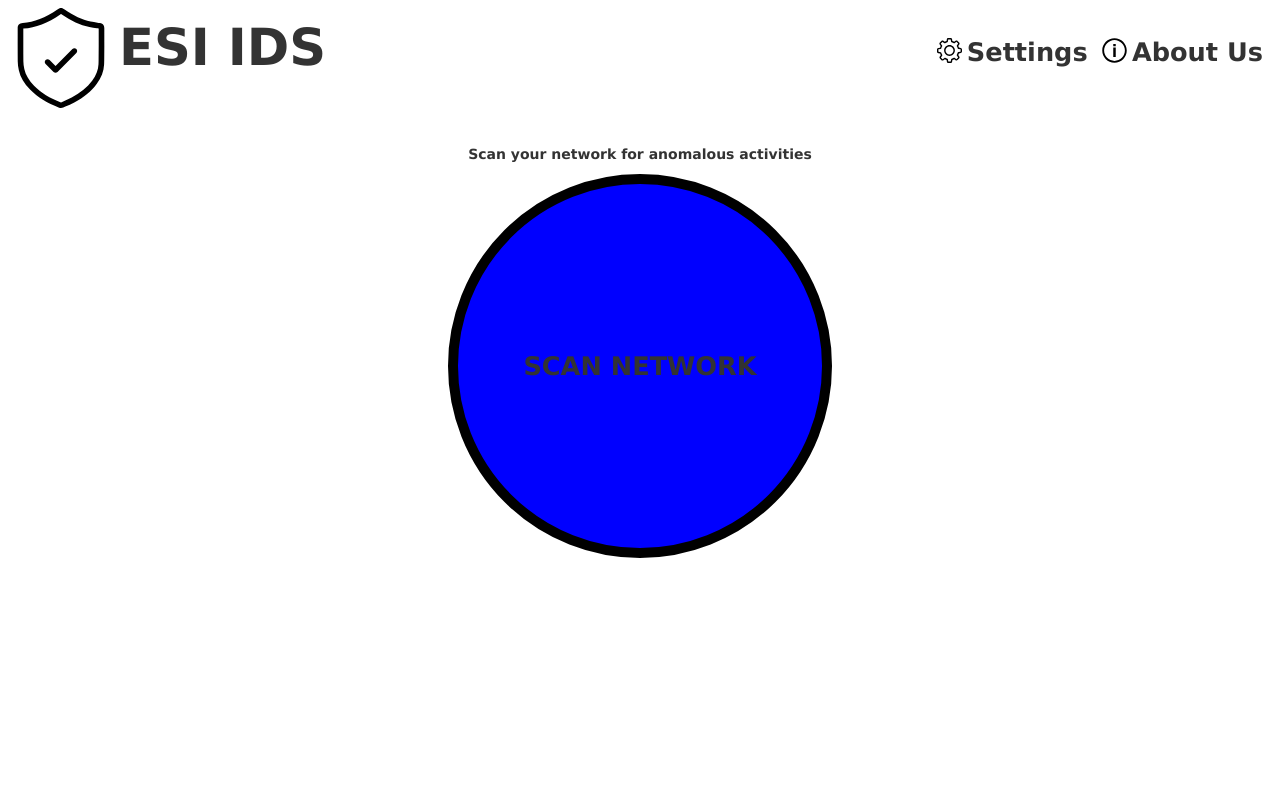
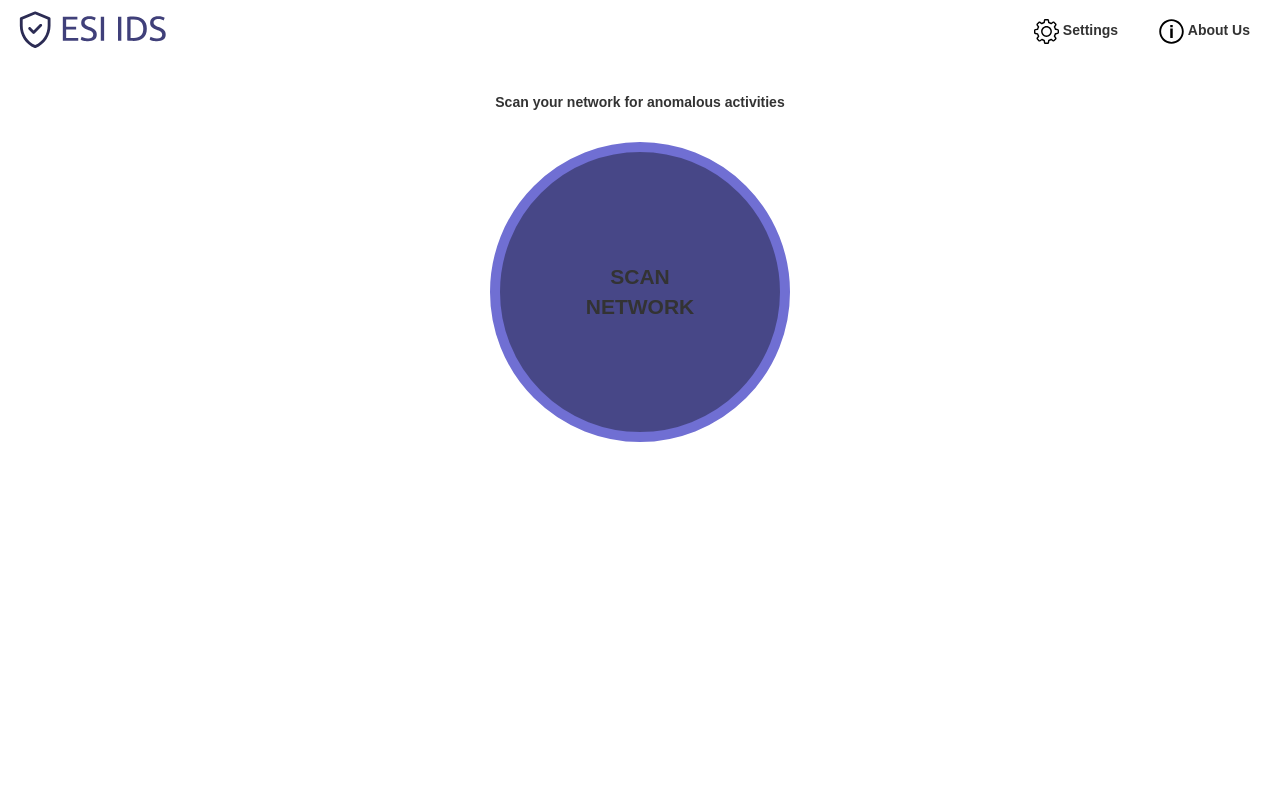
Before and after one commit to bibs2091/Anomaly-detection-system, a Flask app: template templates/index.html in a window 1280 px wide. Run offline with Flask 2, Linux system fonts and the light colour scheme; the template is opened without the code that fills it, so the values that code supplies are empty; some libraries are stand-ins or nearby versions; some web fonts are replaced.

Commit message:
change logo in index.html

```diff
--- a/templates/index.html
+++ b/templates/index.html
@@ -6,21 +6,31 @@
   <script src="https://ajax.googleapis.com/ajax/libs/jquery/3.5.1/jquery.min.js"></script>
   <script src="https://maxcdn.bootstrapcdn.com/bootstrap/3.4.1/js/bootstrap.min.js"></script>
   <script>
+    (function($) {
+      $.fn.invisible = function() {
+          return this.each(function() {
+              $(this).css("visibility", "hidden");
+          });
+      };
+      $.fn.visible = function() {
+          return this.each(function() {
+              $(this).css("visibility", "visible");
+          });
+      };
+  }(jQuery));
     function scan(e){
       $(e).toggleClass('btntoscan scanning');
-      if($('#scanning').html()=="SCAN NETWORK")
+      if($('#scanning_text').text()=="SCAN NETWORK")
       {
-      $('#scanning').html("Scanning");
-      $('#ss1').html('');
-      $('#ss2').html('We are inspecting the traffic of your network for any suspicious activity');
+        $('#scanning_text').html("Scanning");
+        $('#ss1').visible();
+        $('#ss2').invisible();
       }
       else
       {
-        $('#ss2').html('');
-      $('#ss1').html('Scan your network for anomalous activities');
-      $('#scanning').html("SCAN NETWORK");
-
-
+        $('#ss2').visible();
+        $('#ss1').invisible();
+        $('#scanning_text').text("SCAN NETWORK");
       }
     }
   </script>
@@ -31,35 +41,34 @@
     <nav class="navbar navbar-default">
       <div class="navbar">
         <ul class="nav nav-pills">
-          <li class="nav-item" style="top: 0.5vw;">
-            <img src="img/shield-svgrepo-com.svg" width="100vw" height="100vw"
-              style="position: relative; right: 0.5vw;">
+          <li class="nav-item" id="logo" style="top: 0.5vw;">
+            <img src="img/logo.svg">
           </li>
-          <li class="nav-item" style=" top: 0.7vw;">
-            <b style="font-size: 4vw;">ESI IDS</b>
+          <li class="nav-item" style="float: right; top: 10px;">
+            <button class="btn">
+              <img src="img/aboutUs.svg" width="25vw" height="25vw">
+              <b href="#" style="font-size: 14px; top: 1vw; "> <span></span>About Us</b>
+            </button>
           </li>
-
-          <li class="nav-item" style="float: right; top: 2.5vw;">
-            <img src="img/c221aee869787e5cd070ee4a13296c05.svg" width="25vw" height="25vw"
-              style="position: relative; bottom: 0.5vw; ">
-            <b href="#" style="font-size: 2vw; top: 1vw; "> <span></span>About Us</b>
-          </li>
-          <li class="nav-item" style="float: right; right: 1vw; top: 2.5vw;">
-            <img src="img/settings-svgrepo-com.svg" width="25vw" height="25vw"
-              style="position: relative; bottom: 0.5vw; ">
-            <b style="font-size: 2vw; top: 1vw;">Settings</b>
+          <li class="nav-item" style="float: right; right: 1vw; top: 10px;">
+            <button class="btn">
+              <img src="img/settings.svg" width="25vw" height="25vw">
+              <b style="font-size: 14px; top: 1vw;">Settings</b>
+            </button>
           </li>
         </ul>
       </div>
     </nav>
-    <div style="position:relative; width: 100%; text-align: center; margin-bottom: 10px; margin-top: 10px;">
+    <div style=" width: 100%; text-align: center; margin-bottom: 10px; margin-top: 10px;">
       <b id="ss1">Scan your network for anomalous activities</b>
     </div>
-    <div style="position:relative; width: 100%; text-align: center;" id="scan-btn">
+    <br>
+    <div style="width: 100%; text-align: center;" id="scan-btn">
 
-      <button type="button" class="btn btn-circle btntoscan"  onclick="scan(this)"><b id="scanning">SCAN NETWORK</b></button>
-      <div style="position:relative; width: 100%; text-align: center; margin-bottom: 10px; margin-top: 10px;">
-        <b id="ss2"></b>
+      <button type="button" class="btn btn-circle btntoscan"  onclick="scan(this)"><b id="scanning_text">SCAN <br> NETWORK</b></button>
+      <br>
+      <div style="width: 100%; text-align: center; margin-bottom: 10px; margin-top: 10px;">
+        <b id="ss2">We are inspecting the traffic of your network for any suspicious activity</b>
       </div>
     </div>
 
@@ -70,13 +79,22 @@
 
 </body>
 <style>
+  @font-face {
+  font-family: ubuntu;
+  src: url("fonts/Ubuntu-Regular.woff");
+}
   body{
-    font-family:Verdana, Geneva, Tahoma, sans-serif;
+    font-family:ubuntu, sans-serif;
   }
   h1 {
     color: green;
   }
-
+  #logo img{
+    max-width: 150px;
+  }
+  .nav-item .btn{
+    background-color: transparent;
+  }
   .xyz {
     background-size: auto;
     text-align: center;
@@ -102,40 +120,43 @@
   }
 
   .scanning {
-    width: 30vw;
-    height: 30vw;
+    width: 300px;
+    height: 300px;
     border-radius: 50%;
-    font-size: 12px;
+    font-size: 21px;
     text-align: center;
-    border:10px solid black;
+    border:10px solid #ffdd59;
     padding: 2px 2px;
-    background-color: yellow;
+    background-color: #ffd32a;
 
   }
   .btntoscan {
-    width: 30vw;
-    height: 30vw;
+    width: 300px;
+    height: 300px;
     border-radius: 50%;
-    font-size: 12px;
+    font-size: 21px;
     text-align: center;
-    border:10px solid black;
+    border:10px solid #706FD3;
     padding: 2px 2px;
-    background-color: blue;
+    background-color: #474787;
 
+  }
+  .btn:focus{
+    outline: none!important;
   }
   .btn.active.focus, .btn.active:focus, .btn.focus, .btn.focus:active, .btn:active:focus, .btn:focus {
   outline: thin dotted;
   outline-offset: -2px;
 }
 
-#scanning{
-  font-size: 2vw;
-}
 .navbar-default {
   box-shadow: none;
   background-color: white;
   border-color: white;
 }
+#ss2{
+  visibility:hidden;
+}
 </style>
 
 </html>
```
Also changed, not shown: templates/fonts/UFL.txt (added, +96 -0 lines), templates/fonts/Ubuntu-Regular.ttf (added), templates/img/aboutUs.svg (renamed from templates/img/c221aee869787e5cd070ee4a13296c05.svg), templates/img/logo.svg (added), templates/img/settings.svg (renamed from templates/img/settings-svgrepo-com.svg).
